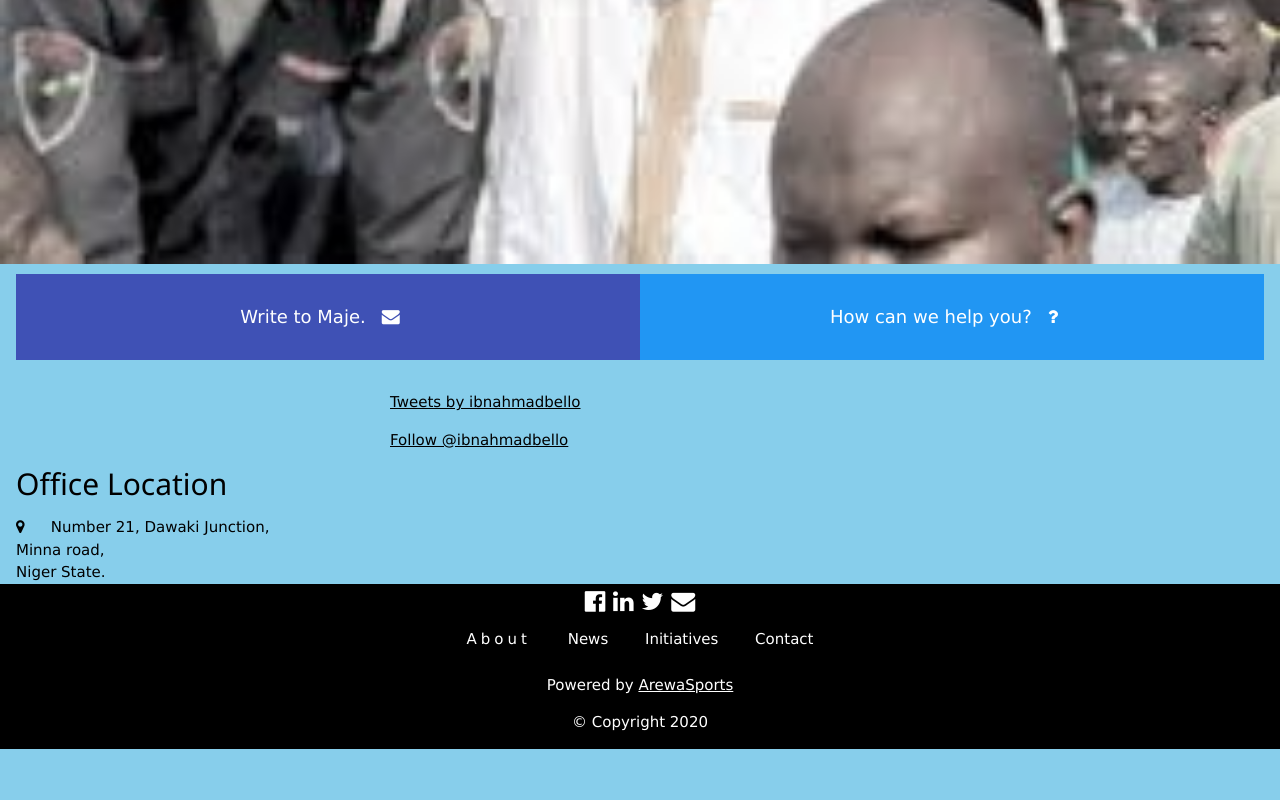
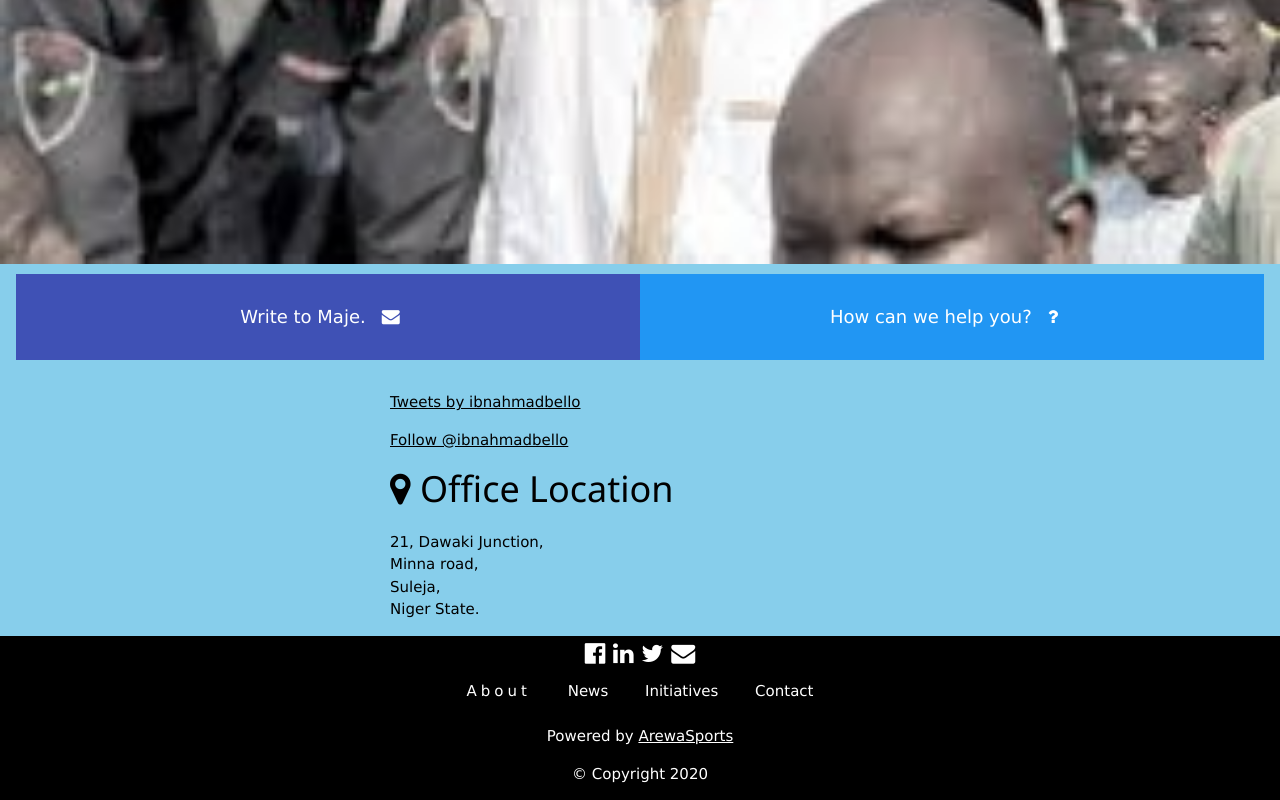
Before and after one commit to ibnahmadbello/maje, a plain HTML site: page index.html in a window 1280 px wide. Shown: the part 695-1495 px from the top of the page. Before the commit the page ends 1444 px from the top, so only its background shows below. Drawn offline with nearby package versions, Linux system fonts and the light colour scheme.

Commit message:
Physical Address

```diff
--- a/index.html
+++ b/index.html
@@ -92,9 +92,14 @@
 
           <!-- Contact -->
   <div class="w3-container" id="contact">
-    <h2>Office Location</h2>
-    <i class="fa fa-map-marker" style="width:30px"></i> Number 21, Dawaki Junction, <br>Minna road,<br>Niger State.<br>
+
   </div>
+
+  <div class="w3-content" style="max-width:500px">
+    <h1><i class="fa fa-map-marker" style="width:30px"></i>Office Location</h1>
+    <p> 21, Dawaki Junction, <br>Minna road,<br>Suleja,<br>Niger State.<br></p>
+  </div>
+
 
           <footer class="w3-container w3-center w3-black">
             <div class="w3-xlarge">
```
